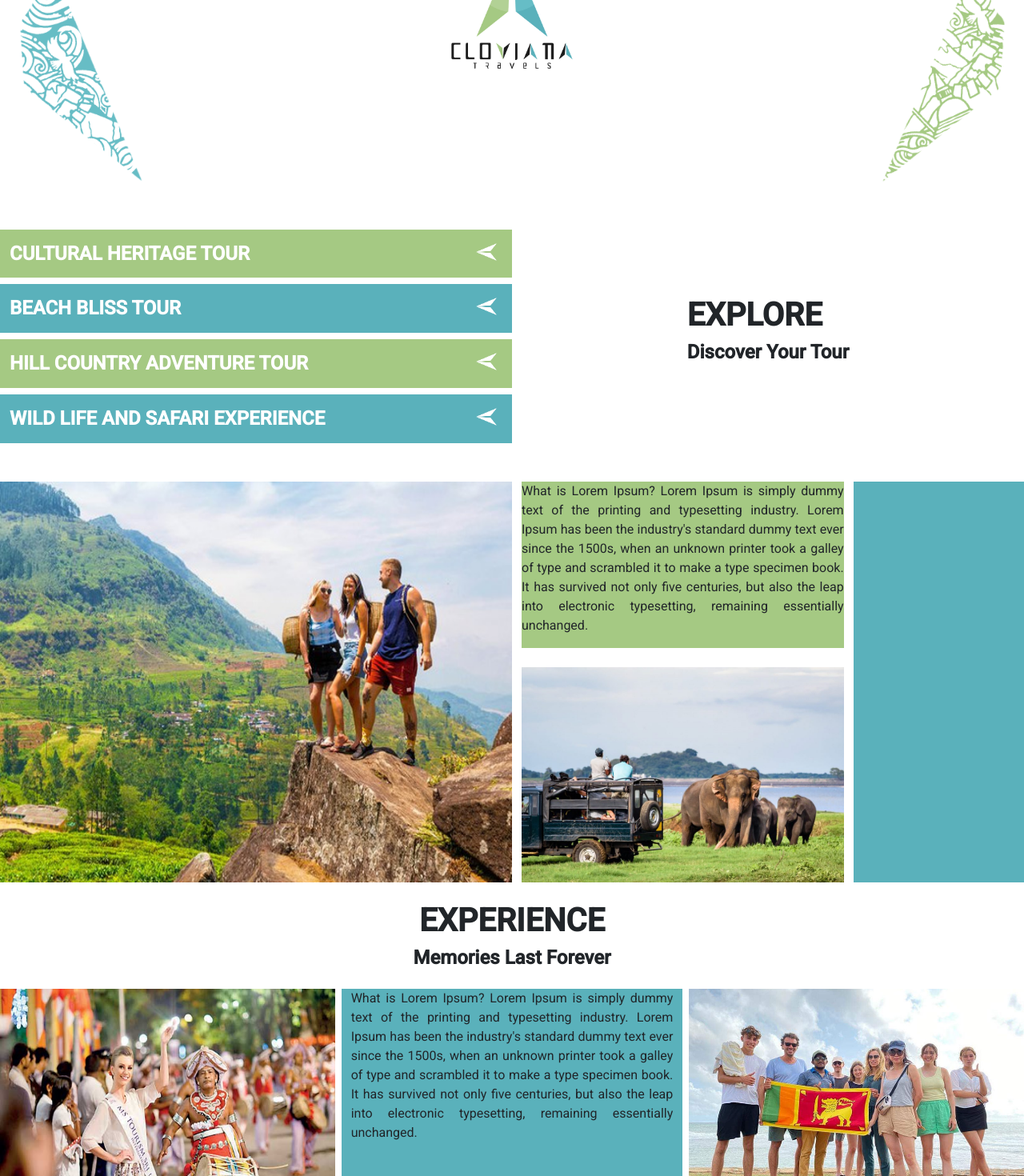
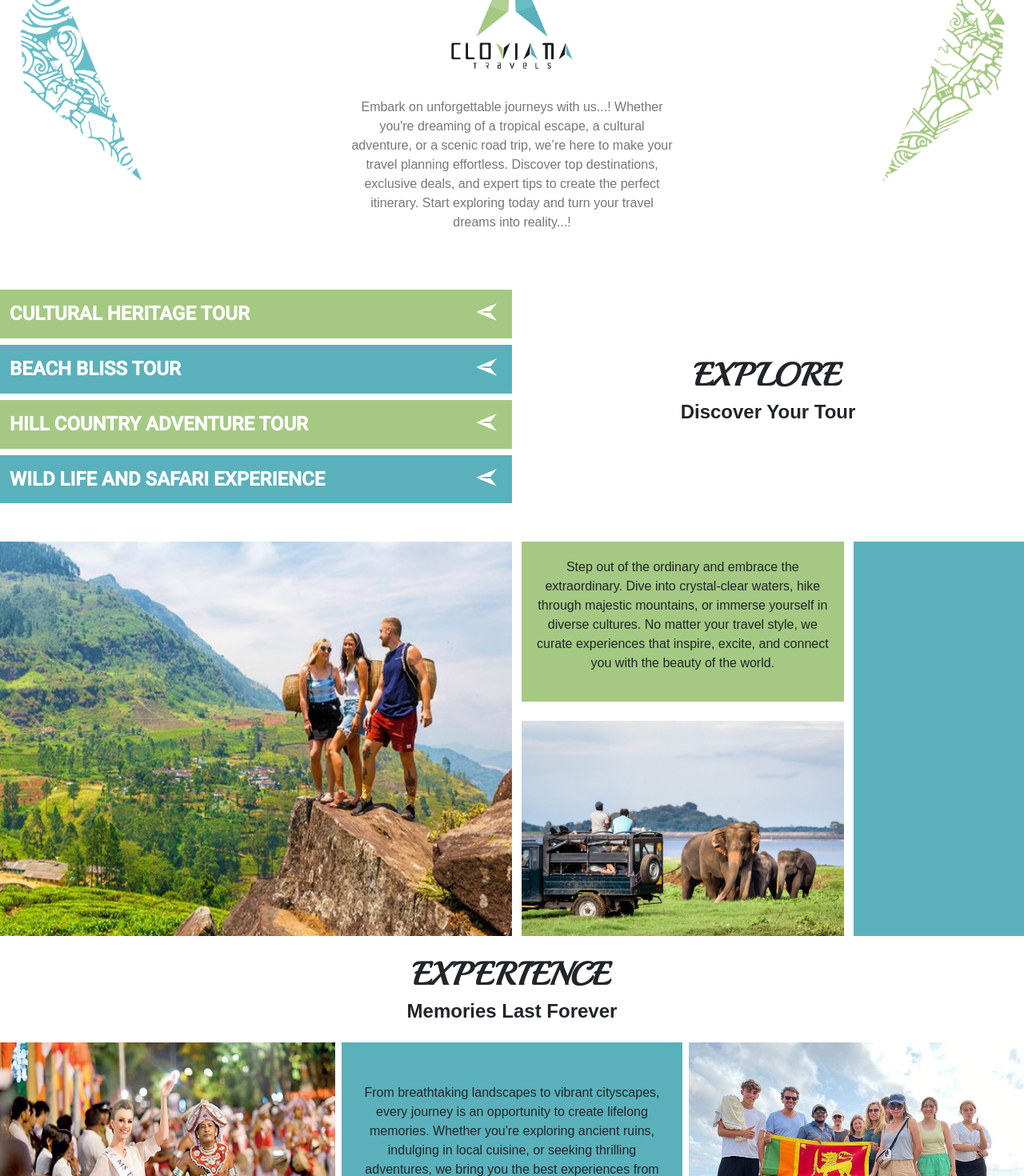
Before and after one commit to lakmalnanayakkara/cloviana-travels, an Angular app: page / in a window 1280 px wide. Shown: the part 1180-2650 px from the top of the page at 80% size. Built offline with nearby package versions, Linux system fonts and the light colour scheme.

Commit message:
fix: change styles

```diff
--- a/src/app/about/about.component.css
+++ b/src/app/about/about.component.css
@@ -19,3 +19,7 @@ p {
   font-family: "Arimo", sans-serif;
   color: #777;
 }
+
+h4 {
+  font-family: "Arimo", sans-serif;
+}
--- a/src/app/about/about.component.html
+++ b/src/app/about/about.component.html
@@ -77,7 +77,7 @@
           <img src="../../assets/about/Trip_Planner.png" class="w-25" />
           <h4>Best Trip Planners</h4>
         </div>
-        <div
+        <!-- <div
           class="d-flex flex-column align-items-center justify-content-center"
         >
           <img
@@ -85,7 +85,7 @@
             class="w-25"
             style="background-color: transparent"
           />
-        </div>
+        </div> -->
       </div>
       <div class="d-flex col-md-8 justify-content-end">
         <img src="../../assets/about/Tourists.png" class="w-100 h-100" />
--- a/src/app/home/home.component.css
+++ b/src/app/home/home.component.css
@@ -23,21 +23,52 @@
   align-items: center;
   justify-content: center;
   background-color: #a5c983;
-  text-align: justify;
+  text-align: center;
   text-justify: inter-word;
+  align-items: center;
+  min-height: 200px;
 }
+
+.equal-box:first-child {
+  height: 200px;
+}
+
 .equal-box img {
   width: 100%;
   height: 100%;
   object-fit: cover;
 }
 
+.equal-box p {
+  font-family: "Arimo", sans-serif;
+}
+
 .equal-box-2 {
   flex: 1;
   background-color: #5ab1bb;
-  text-align: justify;
+  text-align: center;
   text-justify: inter-word;
 }
 .equal-box-2 img {
   object-fit: cover;
 }
+
+.equal-box-2 p {
+  font-family: "Arimo", sans-serif;
+}
+
+.home-title {
+  font-family: "Playball", cursive;
+  font-weight: bolder;
+}
+
+.home-title p {
+  font-family: "Arimo", sans-serif;
+  color: #777;
+  font-weight: normal;
+}
+
+.home-subtitle {
+  font-family: "Arimo", sans-serif;
+  font-weight: bolder;
+}
--- a/src/app/home/home.component.html
+++ b/src/app/home/home.component.html
@@ -32,10 +32,17 @@
     <div class="col col-sm-4 h-100">
       <img src="../../assets/home/IM-02.png" class="w-100 img-1" />
     </div>
-    <div class="col">
+    <div class="col home-title">
       <h1 class="fw-bold">WELCOME</h1>
       <h4 class="fw-semibold mt-2">To</h4>
       <img src="../../assets/home/cloviana-2.jpg" class="w-50" alt="Logo" />
+      <p>
+        Embark on unforgettable journeys with us...! Whether you're dreaming of
+        a tropical escape, a cultural adventure, or a scenic road trip, we’re
+        here to make your travel planning effortless. Discover top destinations,
+        exclusive deals, and expert tips to create the perfect itinerary. Start
+        exploring today and turn your travel dreams into reality...!
+      </p>
     </div>
     <div class="col col-sm-4">
       <img src="../../assets/home/IM-01.png" class="w-100 img-1" />
@@ -82,9 +89,11 @@
     <div
       class="col-lg-6 col-md-6 d-flex align-items-center justify-content-center"
     >
-      <div>
-        <h1 class="fw-bold">EXPLORE</h1>
-        <h4 class="fw-semibold mt-2">Discover Your Tour</h4>
+      <div
+        class="d-flex flex-column align-items-center justify-content-center text-center"
+      >
+        <h1 class="fw-bold home-title">EXPLORE</h1>
+        <h4 class="fw-semibold home-subtitle">Discover Your Tour</h4>
       </div>
     </div>
   </div>
@@ -94,16 +103,19 @@
     <div class="col-lg-6 col-md-6 ps-0 pe-0 d-flex justify-content-start">
       <img src="../../assets/home/experience-1.jpg" class="w-100 h-100" />
     </div>
-    <div class="col-lg-4 col-md-6 d-flex flex-column h-100 row-gap-4">
-      <div class="equal-box mt-md-0 mt-3">
-        <p>
-          What is Lorem Ipsum? Lorem Ipsum is simply dummy text of the printing
-          and typesetting industry. Lorem Ipsum has been the industry's standard
-          dummy text ever since the 1500s, when an unknown printer took a galley
-          of type and scrambled it to make a type specimen book. It has survived
-          not only five centuries, but also the leap into electronic
-          typesetting, remaining essentially unchanged.
-        </p>
+    <div
+      class="col-lg-4 col-md-6 d-flex flex-column h-100 row-gap-4 align-items-center"
+    >
+      <div class="equal-box mt-md-0 mt-3 p-3">
+        <div class="d-flex align-items-center">
+          <p>
+            Step out of the ordinary and embrace the extraordinary. Dive into
+            crystal-clear waters, hike through majestic mountains, or immerse
+            yourself in diverse cultures. No matter your travel style, we curate
+            experiences that inspire, excite, and connect you with the beauty of
+            the world.
+          </p>
+        </div>
       </div>
       <div class="equal-box">
         <img src="../../assets/home/experience-2.jpg" />
@@ -115,37 +127,36 @@
     <div
       class="d-flex flex-column align-items-center justify-content-center text-center"
     >
-      <h1 class="fw-bold">EXPERIENCE</h1>
-      <h4 class="fw-semibold">Memories Last Forever</h4>
+      <h1 class="fw-bold home-title">EXPERIENCE</h1>
+      <h4 class="fw-semibold home-subtitle">Memories Last Forever</h4>
     </div>
   </div>
 </div>
-<div class="container-fluid mt-3">
+<div class="container-fluid my-3">
   <div class="row">
-    <div class="col-lg-4 col-md-12 ps-0 pe-2">
+    <div class="col-lg-4 col-md-12 ps-0 pe-lg-2 pe-0">
       <img src="../../assets/home/experience-3.jpg" class="w-100 h-100" />
     </div>
     <div
-      class="col-lg-4 col-md-12 mt-md-3 mt-lg-0 mt-3"
+      class="col-lg-4 col-md-12 mt-md-3 mt-lg-0 mt-3 d-flex align-items-center"
       style="background-color: #5ab1bb"
     >
-      <div class="equal-box-2 d-flex">
+      <div class="equal-box-2 d-flex px-3">
         <p>
-          What is Lorem Ipsum? Lorem Ipsum is simply dummy text of the printing
-          and typesetting industry. Lorem Ipsum has been the industry's standard
-          dummy text ever since the 1500s, when an unknown printer took a galley
-          of type and scrambled it to make a type specimen book. It has survived
-          not only five centuries, but also the leap into electronic
-          typesetting, remaining essentially unchanged.
+          From breathtaking landscapes to vibrant cityscapes, every journey is
+          an opportunity to create lifelong memories. Whether you're exploring
+          ancient ruins, indulging in local cuisine, or seeking thrilling
+          adventures, we bring you the best experiences from around the world.
+          Let every trip be a story worth telling!
         </p>
       </div>
     </div>
-    <div class="col-lg-4 col-md-12 ps-sm-2 pe-0 ps-0">
+    <div class="col-lg-4 col-md-12 ps-lg-2 pe-0 ps-0 mt-sm-0 mt-3">
       <img src="../../assets/home/experience-4.jpg" class="w-100" />
     </div>
   </div>
 </div>
-<div
+<!-- <div
   id="carouselExampleSlidesOnly"
   class="carousel slide mt-5"
   data-bs-ride="carousel"
@@ -161,4 +172,4 @@
       <h1>Review 3</h1>
     </div>
   </div>
-</div>
+</div> -->
--- a/src/app/navbar/navbar.component.css
+++ b/src/app/navbar/navbar.component.css
@@ -118,7 +118,7 @@
   }
 }
 
-.active-link .active {
+.active-link {
   color: #a5c983 !important; /* Change the color to your preference */
   border-bottom: 2px solid #a5c983; /* Adds an underline */
 }
--- a/src/app/tours/tours.component.css
+++ b/src/app/tours/tours.component.css
@@ -2,3 +2,21 @@
   text-align: justify;
   text-justify: inter-word;
 }
+
+.title-desc {
+  width: 50%;
+}
+
+p {
+  font-family: "Arimo", sans-serif;
+}
+
+@media only screen and (max-width: 426px) {
+  .title-desc {
+    width: 100%;
+  }
+
+  .tour-header {
+    text-align: center;
+  }
+}
--- a/src/app/tours/tours.component.html
+++ b/src/app/tours/tours.component.html
@@ -14,19 +14,20 @@
   </div>
 </div>
 <div class="container d-flex flex-column align-items-center mt-5">
-  <div class="d-flex w-100 align-items-center justify-content-center">
-    <h1 class="fw-bold tour-header">
+  <div
+    class="d-flex w-100 align-items-center justify-content-center text-align-center"
+  >
+    <h1 class="fw-bold display-1 tour-header">
       <span style="color: #5ab1bb">DISCOVER</span> YOUR TOUR
     </h1>
   </div>
-  <div class="d-flex w-50 mt-5">
+  <div class="d-flex mt-md-5 title-desc mb-5">
     <p class="custom-justify">
-      Lorem Ipsum is simply dummy text of the printing and typesetting industry.
-      Lorem Ipsum has been the industry's standard dummy text ever since the
-      1500s, when an unknown printer took a galley of type and scrambled it to
-      make a type specimen book. It has survived not only five centuries, but
-      also the leap into electronic typesetting, remaining essentially
-      unchanged.
+      Embark on a journey to some of the most breathtaking destinations around
+      the world. Whether you're looking for a relaxing beach escape, a thrilling
+      adventure, or a cultural exploration, our carefully curated tours offer
+      something for every traveler. Let us take care of the details while you
+      create unforgettable memories.
     </p>
   </div>
 </div>
@@ -35,18 +36,19 @@
 </div>
 <div class="d-flex flex-row flex-wrap container-fluid px-0 mt-5">
   <div class="col-12 col-md-6">
-    <p class="custom-justify p-3">
-      Lorem Ipsum is simply dummy text of the printing and typesetting industry.
-      Lorem Ipsum has been the industry's standard dummy text ever since the
-      1500s, when an unknown printer took a galley of type and scrambled it to
-      make a type specimen book. It has survived not only five centuries, but
-      also the leap into electronic typesetting, remaining essentially
-      unchanged.
+    <p class="custom-justify p-5">
+      Your next adventure awaits! With our diverse range of tours, there's
+      always something new to discover and experience. Whether you're traveling
+      solo, with family, or in a group, we make sure every journey is special,
+      comfortable, and filled with incredible moments. Let us handle the details
+      while you immerse yourself in the beauty of each destination. Book your
+      tour today and get ready to explore, experience, and embrace the world
+      like never before!
     </p>
   </div>
   <div
     class="d-flex col-12 col-md-6 flex-column align-items-center justify-content-center"
   >
-    <img src="../../assets/cloviana-2.jpg" class="w-25" />
+    <img src="../../assets/cloviana-2.jpg" class="w-50" />
   </div>
 </div>
```
